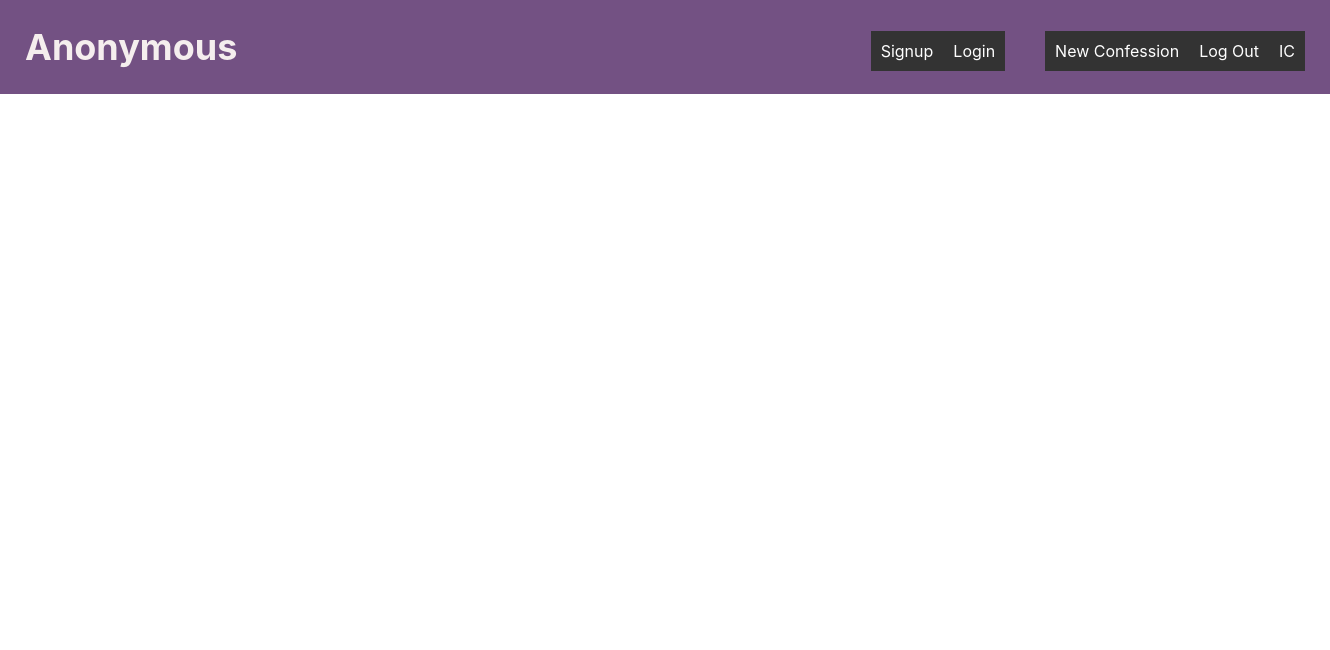
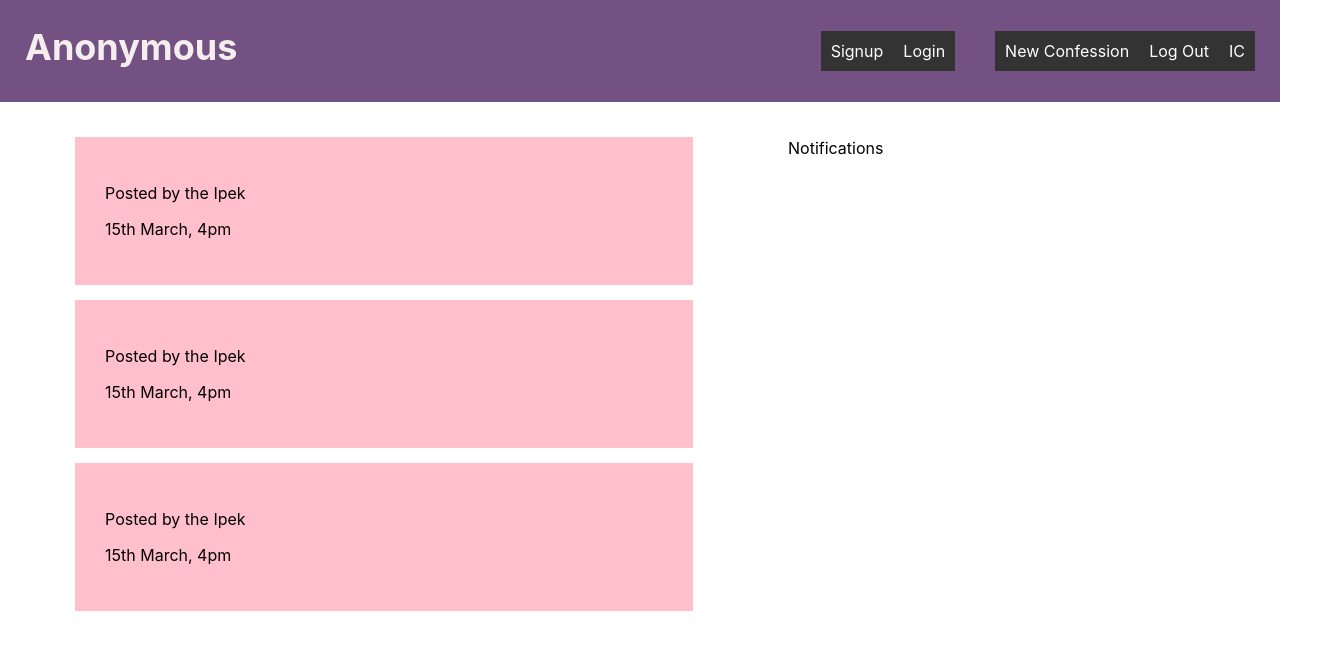
Before and after one commit to ironcarbon/React-Redux-Firebase-App, a React (Create React App) app in the folder anonymous-app/: page / in a window 1280 px wide. Shown: the top 650 px of the page, 1330 px wide, since content can reach past the window. Built offline with nearby package versions, Linux system fonts and the light colour scheme.

Commit message:
Dashboard Component

```diff
--- a/anonymous-app/src/App.js
+++ b/anonymous-app/src/App.js
@@ -1,6 +1,7 @@
 import React, { Component } from 'react';
-import { BrowserRouter } from 'react-router-dom';
+import { BrowserRouter, Switch, Route } from 'react-router-dom';
 import Navbar from './components/layout/navbar/Navbar';
+import Dashboard from './components/dashboard/Dashboard';
 
 class App extends Component {
   render() {
@@ -8,6 +9,9 @@ class App extends Component {
       <BrowserRouter>
         <div className="App">
           <Navbar />
+          <Switch>
+            <Route path="/" component={Dashboard} />
+          </Switch>
         </div>
       </BrowserRouter>
 
--- a/anonymous-app/src/components/confession/ConfessionList.js
+++ b/anonymous-app/src/components/confession/ConfessionList.js
@@ -0,0 +1,25 @@
+import React from 'react';
+import confession from './confession.css';
+
+const ConfessionList = () => {
+    return (
+        <div className="confession-list">
+            <div className="borders">
+                <p>Posted by the Ipek</p>
+                <p>15th March, 4pm</p>
+            </div>
+            <div className="borders">
+                <p>Posted by the Ipek</p>
+                <p>15th March, 4pm</p>
+            </div>
+            <div className="borders">
+                <p>Posted by the Ipek</p>
+                <p>15th March, 4pm</p>
+            </div>
+
+
+        </div>
+    )
+}
+
+export default ConfessionList;
--- /dev/null
+++ b/anonymous-app/src/components/confession/confession.css
@@ -0,0 +1,20 @@
+.confession-list{
+
+  float: left;
+  width: 60%;
+  padding: 20px 60px;
+
+}
+
+.borders{
+    background: pink;
+    padding: 30px 30px;
+    margin:15px;
+}
+
+.notifications{
+    float: right;
+    width: 40%;
+    padding: 20px;
+
+}
--- a/anonymous-app/src/components/dashboard/Dashboard.js
+++ b/anonymous-app/src/components/dashboard/Dashboard.js
@@ -0,0 +1,22 @@
+import React, { Component } from 'react';
+import Notifications from './Notifications';
+import ConfessionList from '../confession/ConfessionList';
+import dashboard from './dashboard.css';
+
+class Dashboard extends Component {
+    render() {
+        return (
+            <div className="dashboard">
+
+                <ConfessionList />
+
+
+                <Notifications />
+
+
+            </div>
+        )
+    }
+}
+
+export default Dashboard;
--- a/anonymous-app/src/components/dashboard/Notifications.js
+++ b/anonymous-app/src/components/dashboard/Notifications.js
@@ -0,0 +1,12 @@
+import React from 'react';
+import dashboard from './dashboard.css';
+
+const Notifications = () => {
+    return (
+        <div className="notifications">
+            <p>Notifications</p>
+        </div>
+    )
+}
+
+export default Notifications;
--- /dev/null
+++ b/anonymous-app/src/components/dashboard/dashboard.css
@@ -0,0 +1,16 @@
+*{
+    box-sizing: border-box;
+
+}
+
+.dashboard{
+    display: float;
+}
+
+
+
+.dashboard:after{
+    content: "";
+    display: block;
+    clear: both;
+}
--- a/anonymous-app/src/components/layout/layout.css
+++ b/anonymous-app/src/components/layout/layout.css
@@ -26,3 +26,9 @@
     padding: 10px;
     background: #333;
 }
+
+.navbar .container:after{
+    content: "";
+    display: block;
+    clear: both;
+}
```
